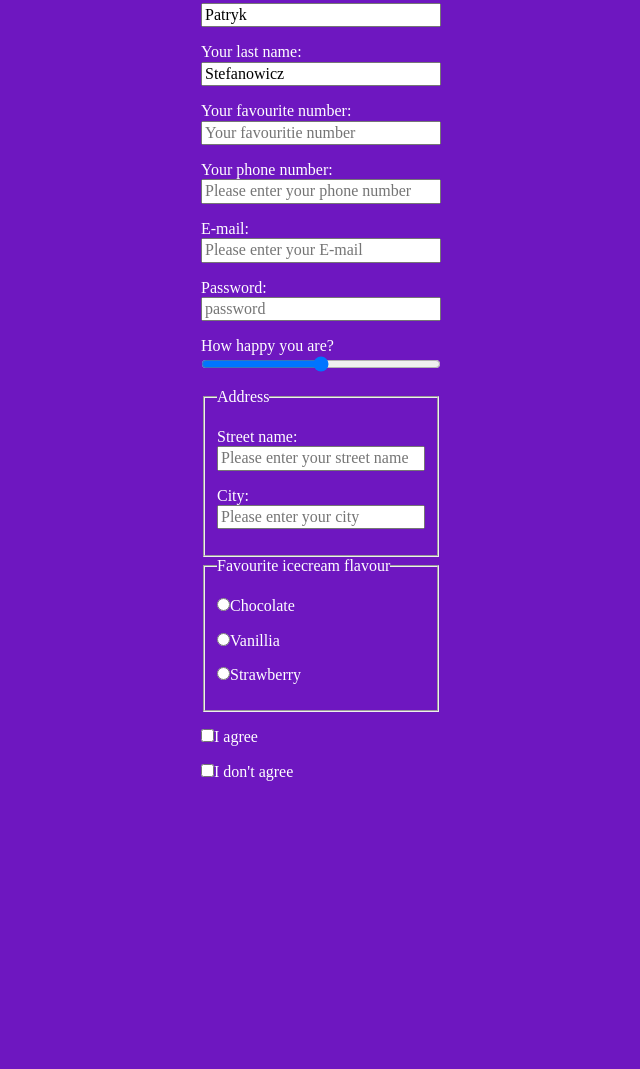
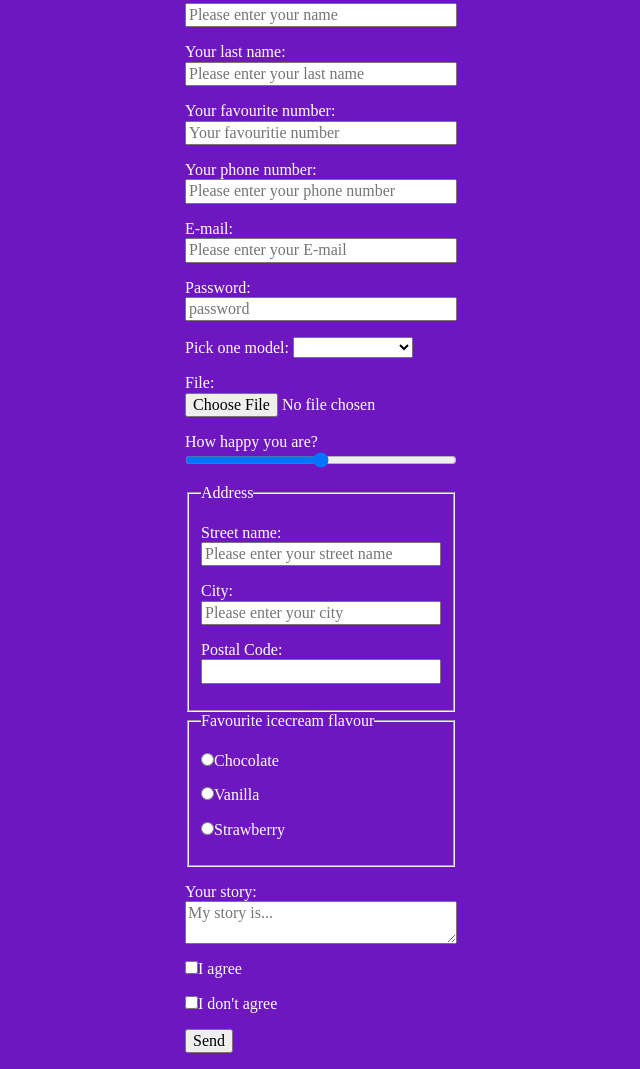
Before and after one commit to patrykstefanowicz/Form, a plain HTML site: page index.html in a window 1280 px wide. Shown: the part 95-1164 px from the top of the page, without its empty margins (319-959 px from the left). Before the commit the page ends 892 px from the top, so only its background shows below. Drawn offline with Linux system fonts and the light colour scheme.

Commit message:
select,textarea,submit, get & post, pattern

```diff
--- a/index.html
+++ b/index.html
@@ -10,13 +10,12 @@
   <body class="body">
     <main>
       <h1>Form</h1>
-      <form class="form">
+      <form action="https://dev.cotenfrontend.pl" method="post" class="form">
         <p>
           <label for="firstName">Your name:</label>
           <input
             class="form__item"
             type="text"
-            value="Patryk"
             placeholder="Please enter your name"
             id="firstName"
             name="firstName"
@@ -29,7 +28,6 @@
             <input
               class="form__item"
               type="text"
-              value="Stefanowicz"
               placeholder="Please enter your last name"
               id="lastName"
               name="lastName"
@@ -89,6 +87,24 @@
         </p>
 
         <p>
+          <label for="Model">Pick one model:</label>
+          <select name="model" id="model">
+            <option value="none"></option>
+            <option value="BMW">BMW</option>
+            <option value="Mercedes-benz">Mercedes-benz</option>
+            <option value="Honda">Honda</option>
+            <option value="Volvo">Volvo</option>
+          </select>
+        </p>
+
+        <p>
+          <label
+            >File:
+            <input class="form__item" type="file" id="file" name="file" />
+          </label>
+        </p>
+
+        <p>
           <label
             >How happy you are?
             <input
@@ -126,6 +142,17 @@
               />
             </label>
           </p>
+
+          <p>
+            <label
+              >Postal Code:
+              <input
+                class="form__item"
+                name="postalCode"
+                pattern="[0-9]{2}-[0-9]{3}"
+              />
+            </label>
+          </p>
         </fieldset>
 
         <fieldset>
@@ -148,7 +175,7 @@
                 id="iceCream"
                 name="iceCream"
                 value="vanillia"
-              />Vanillia
+              />Vanilla
             </label>
           </p>
 
@@ -162,8 +189,18 @@
               />Strawberry
             </label>
           </p>
+        </fieldset>
 
-        </fieldset>
+        <p>
+          <label for="yourStory">Your story: </label>
+          <textarea
+            class="form__item"
+            id="yourStory"
+            name="yourStory"
+            id="yourStory"
+            placeholder="My story is..."
+          ></textarea>
+        </p>
 
         <p>
           <label>
@@ -177,6 +214,10 @@
             agree
           </label>
         </p>
+
+        <p>
+          <input type="submit" value="Send" />
+        </p>
       </form>
     </main>
   </body>
```
